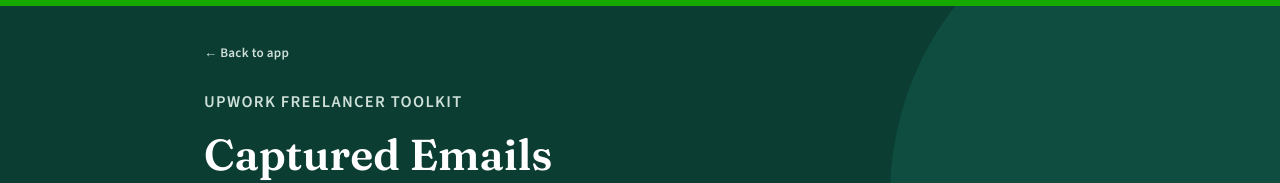
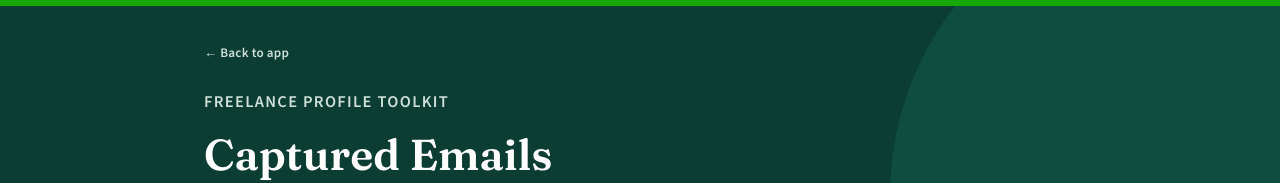
Before and after one commit to rey8788/profile-rewriter, a Next.js app: page /admin in a window 1280 px wide. Shown: the top 183 px of the page. Built offline with nearby package versions, Linux system fonts and the light colour scheme.

Commit message:
Update page.js

```diff
--- a/app/admin/page.js
+++ b/app/admin/page.js
@@ -50,7 +50,7 @@
           <nav className="tool-nav">
             <a href="/">← Back to app</a>
           </nav>
-          <p className="eyebrow">Upwork Freelancer Toolkit</p>
+          <p className="eyebrow">Freelance Profile Toolkit</p>
           <h1>Captured Emails</h1>
           <p>
             A private list of everyone who has used a free credit on any tool, how many of
```
